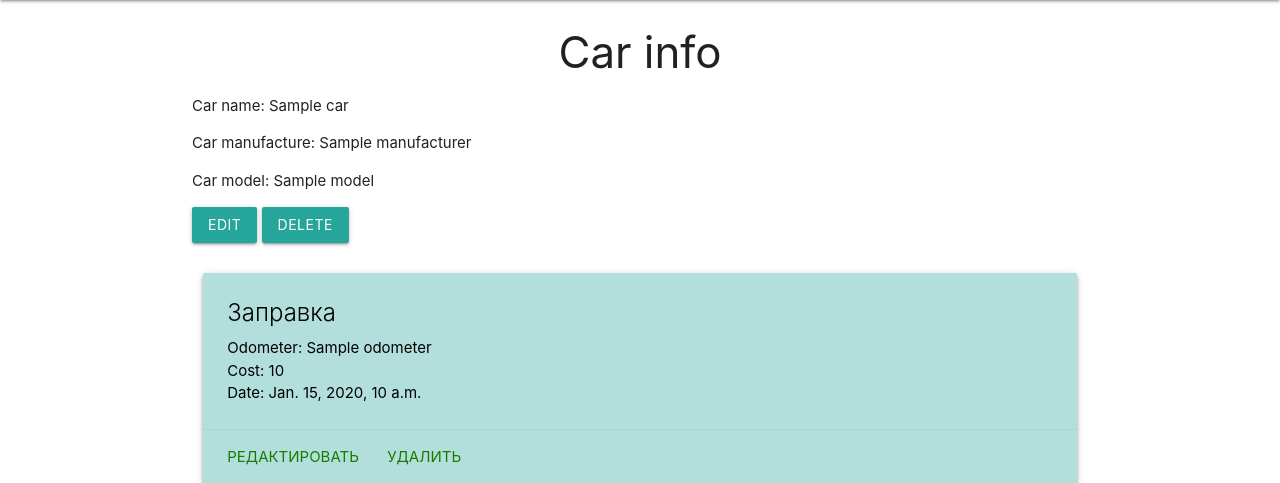
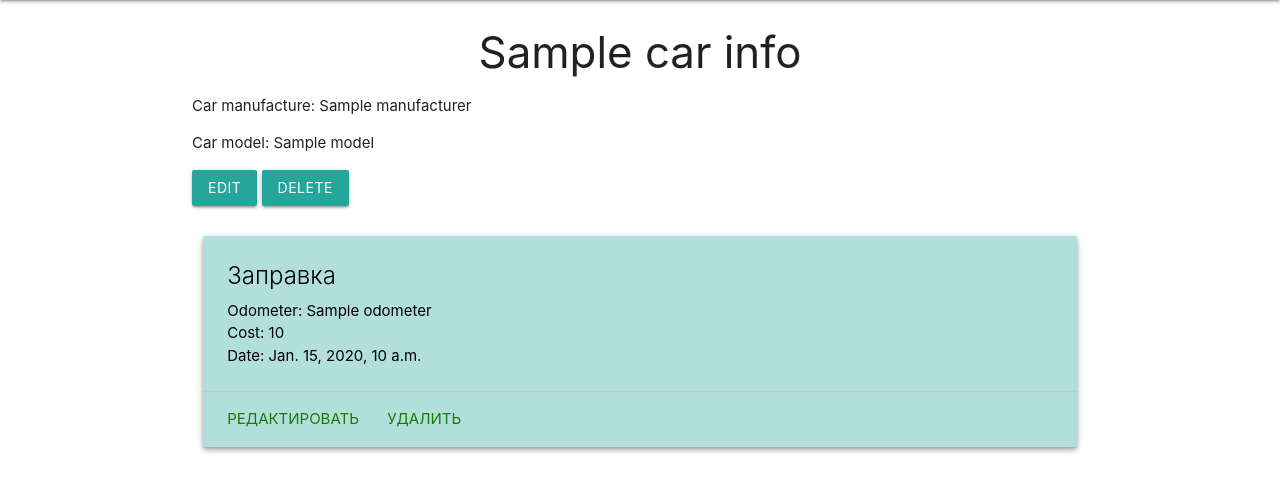
Before and after one commit to SokolDuck/Hackathon, a Django app: template templates/journal/jornal.html in a window 1280 px wide. Shown: the part 64-547 px from the top of the page. Run offline with Django 3.2, Linux system fonts and the light colour scheme; the template is opened without the code that fills it: most values are stand-ins (such as "Sample title", 1, 10 or a date in 2020).

```diff
--- a/templates/base.html
+++ b/templates/base.html
@@ -27,7 +27,11 @@
 
     <link rel="stylesheet" type="text/css" href="{% static 'main/style.css' %}">
 
-
+    <style>
+        .dropdown-marging {
+            top: 100% !important;
+        }
+    </style>
     {% block style %}
     {% endblock style %}
 </head>
@@ -65,9 +69,9 @@
         <div class="nav-wrapper">
             <a href="{% url 'index' %}" class="brand-logo"
                style="margin-left: 20px;">Driver's personal payment history :
-            {% if request.user.is_authenticated %}
-                {{ user.username }}
-            {% endif %}
+                {% if request.user.is_authenticated %}
+                    {{ user.username }}
+                {% endif %}
             </a>
 
             <ul id="nav-mobile" class="right hide-on-med-and-down">
--- a/templates/journal/jornal.html
+++ b/templates/journal/jornal.html
@@ -4,8 +4,7 @@
 {% block body %}
     <div>
         <div>
-            <h3 align="center">Car info</h3>
-            <p>Car name: {{ car.name }}</p>
+            <h3 align="center">{{ car.name }} info</h3>
             <p>Car manufacture: {{ car.manufacturer }}</p>
             <p>Car model: {{ car.model }}</p>
             <span>
--- a/templates/mainPage/index.html
+++ b/templates/mainPage/index.html
@@ -10,7 +10,7 @@
                 <form method="post">
                     {% csrf_token %}
                     <div class="row " style="">
-                        <div class="input-field col s3 offset-s3">
+                        <div class="input-field col s3 offset-s3" style="margin-top: 20px;">
                             <select id="select" name="select">
                                 <option value="" disabled selected>Выберете автомобиль
                                 </option>
```
